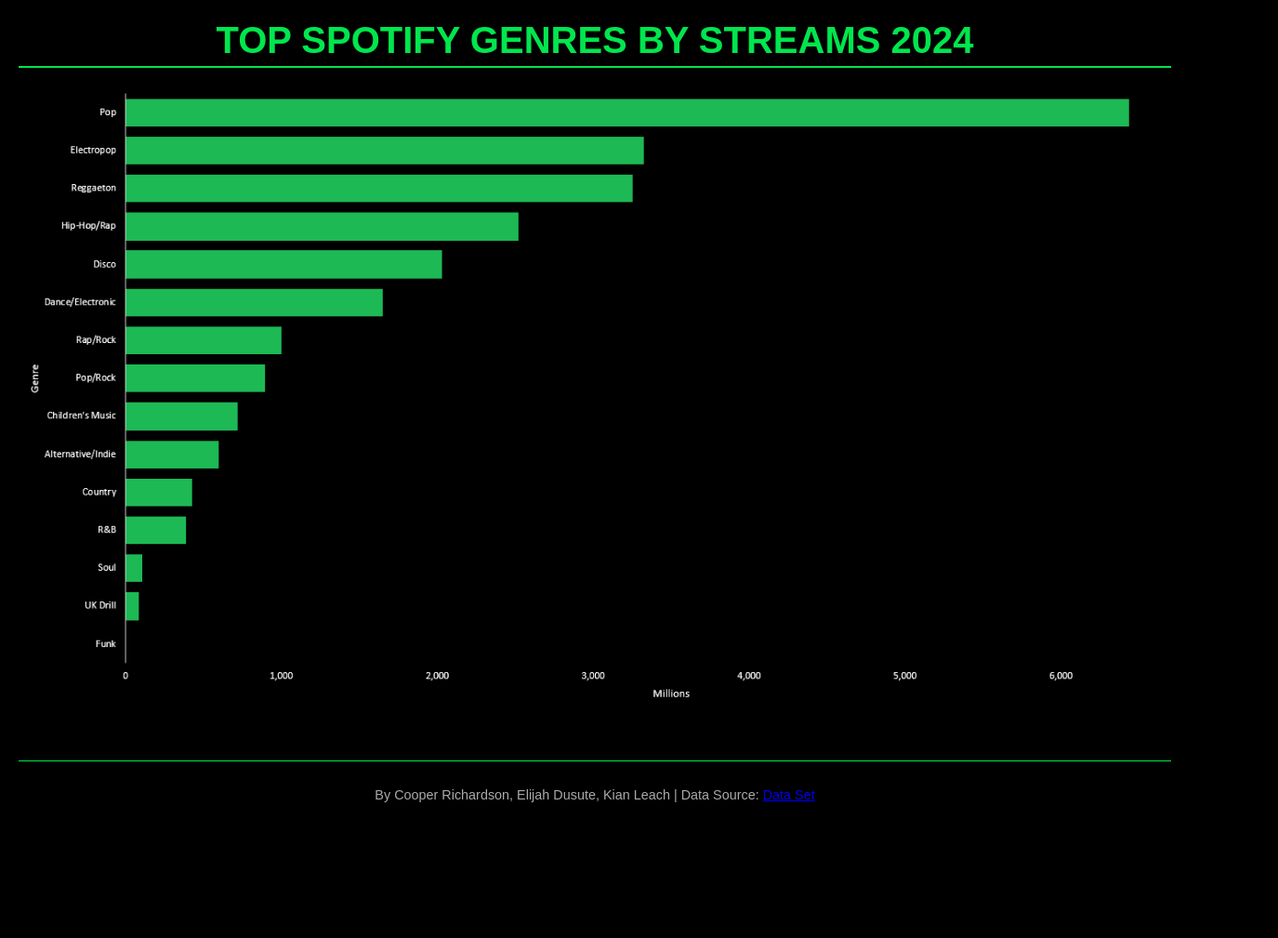
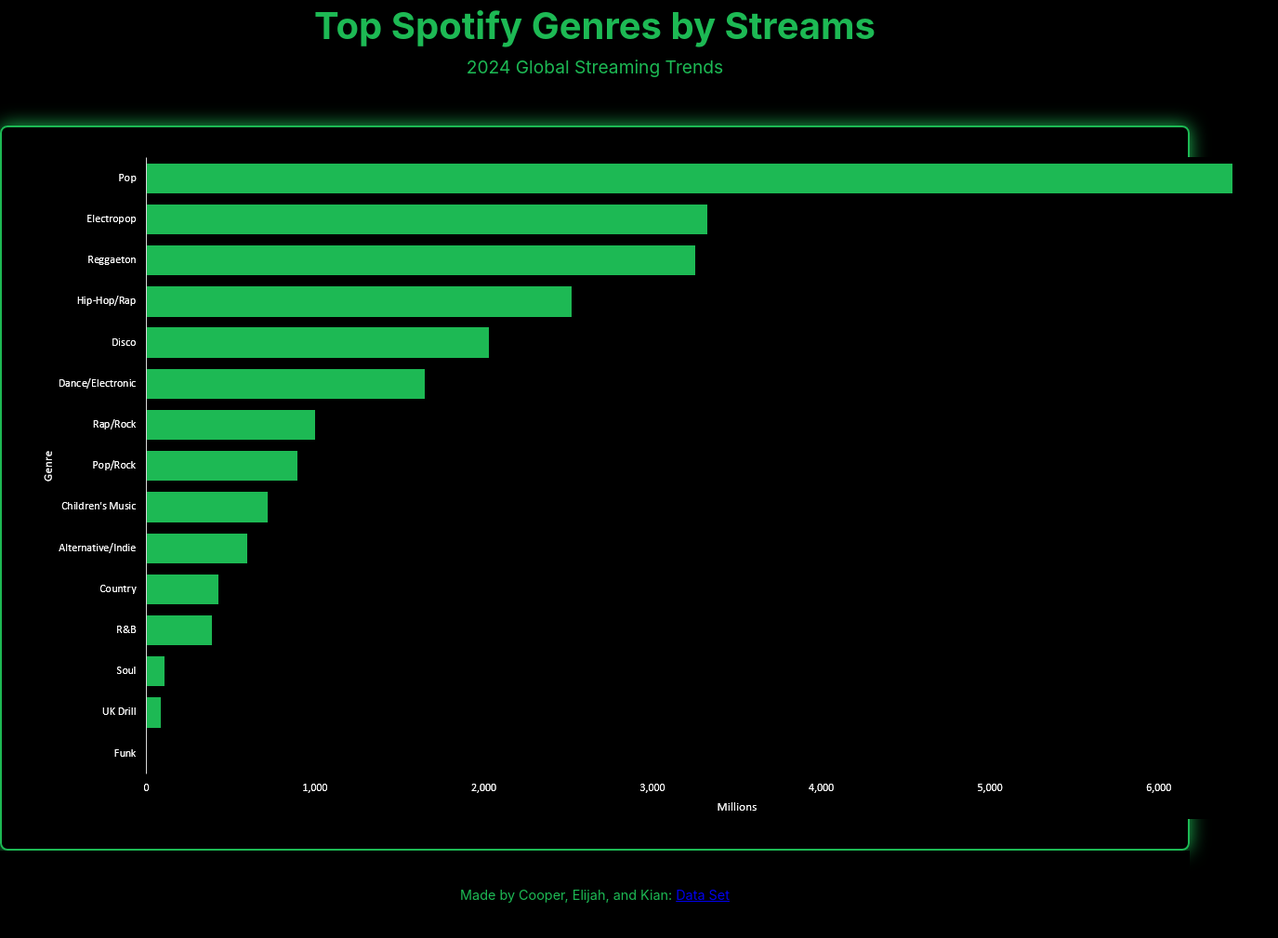
Before and after one commit to Kian12-3/Kaggle-Website, a plain HTML site: page index.HTML in a window 1280 px wide. Shown: the part 29-1038 px from the top of the page at 93% size, 1375 px wide, since content can reach past the window. Before the commit the page ends 941 px from the top, so only its background shows below. Drawn offline with Linux system fonts and the light colour scheme.

Commit message:
Not final website I lied

```diff
--- a/index.HTML
+++ b/index.HTML
@@ -1,18 +1,24 @@
 <!DOCTYPE html>
-<html>
+<html lang="en">
 <head>
-<title>Data Story</title>
-<link rel="stylesheet" href="style.css">
+  <meta charset="UTF-8">
+  <title>Spotify Genre Streams 2024</title>
+  <link rel="stylesheet" href="style.css">
 </head>
 <body>
-<h1>Top Spotify Genres by Streams 2024</h1>
-<table>
-<img src="Data.png" alt="Most popular genres by streams">
-</table>
+  <header>
+    <h1>Top Spotify Genres by Streams</h1>
+    <p>2024 Global Streaming Trends</p>
+  </header>
 
+  <main>
+    <section class="image-section">
+      <img src="Data.png" alt="Top Spotify Genres by Streams 2024">
+    </section>
 
-<footer>
-<p>By Cooper Richardson, Elijah Dusute, Kian Leach | Data Source: <a href="https://www.kaggle.com/datasets/nelgiriyewithana/most-streamed-spotify-songs-2024">Data Set</a></p>
+  </main>
+  <footer>
+    <p>Made by Cooper, Elijah, and Kian: <a href="https://www.kaggle.com/datasets/nelgiriyewithana/most-streamed-spotify-songs-2024">Data Set</a></p>
 </footer>
 </body>
 </html>
--- a/style.css
+++ b/style.css
@@ -1,61 +1,39 @@
-/* styles.css */
-
 body {
-    background-color: #000000;
-    color: #ffffff;
-    font-family: Arial, sans-serif;
     margin: 0;
-    padding: 20px;
+    font-family: 'Inter', sans-serif;
+    background-color: #000;
+    color: #1DB954;
   }
 
-h1, h2 {
-    color: #00e64d;
-    text-transform: uppercase;
-    border-bottom: 2px solid #00e64d;
-    padding-bottom: 5px;
-    margin-top: 30px;
+  header {
+    text-align: center;
+    padding: 2rem;
   }
 
-h1 {
-    font-size: 2.5em;
-    text-align: center;
+  header h1 {
+    font-size: 2.5rem;
+    margin: 0;
   }
 
-h2 {
-    font-size: 1.8em;
-    text-align: center;
+  header p {
+    font-size: 1.2rem;
+    margin-top: 0.5rem;
   }
 
-p {
-    line-height: 1.6;
-    max-width: 800px;
-    margin: 15px auto;
-}
-
-
-
-
-img {
-    max-width: 100%;
-    height: auto;
-    display: block;
-    margin: 20px auto;
-
-
-}
-
-table {
-    width: 80%;
-    margin: 20px auto;
-    border-collapse: collapse;
-    border: 1px solid #333333;
+  .image-section {
+    display: flex;
+    justify-content: center;
+    padding: 2rem;
+    padding-left: 10rem;
+    max-width: 90%;
+    border: 2px solid #1DB954;
+    border-radius: 8px;
+    box-shadow: 0 0 20px #1DB954;
  }
 
  footer {
+    background-color: #000;
     text-align: center;
-    padding: 10px 0;
-    margin-top: 40px;
-    border-top: 1px solid #00e64d;
-    font-size: 0.9em;
-    color: #aaaaaa;
+    padding: 1.5rem;
+    font-size: 0.9rem;
   }
```
Also changed, not shown: 1 other file. Lines whose indentation alone changed are shown as unchanged.
